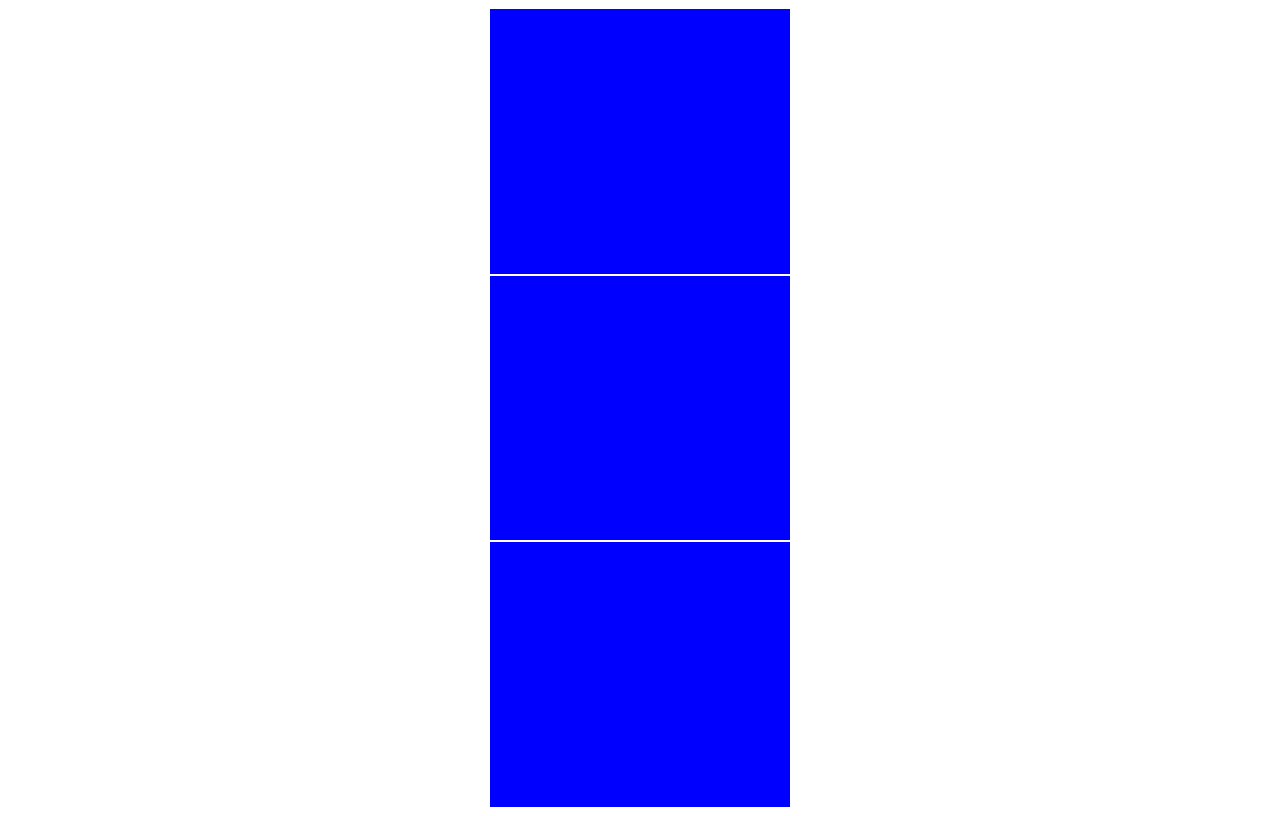
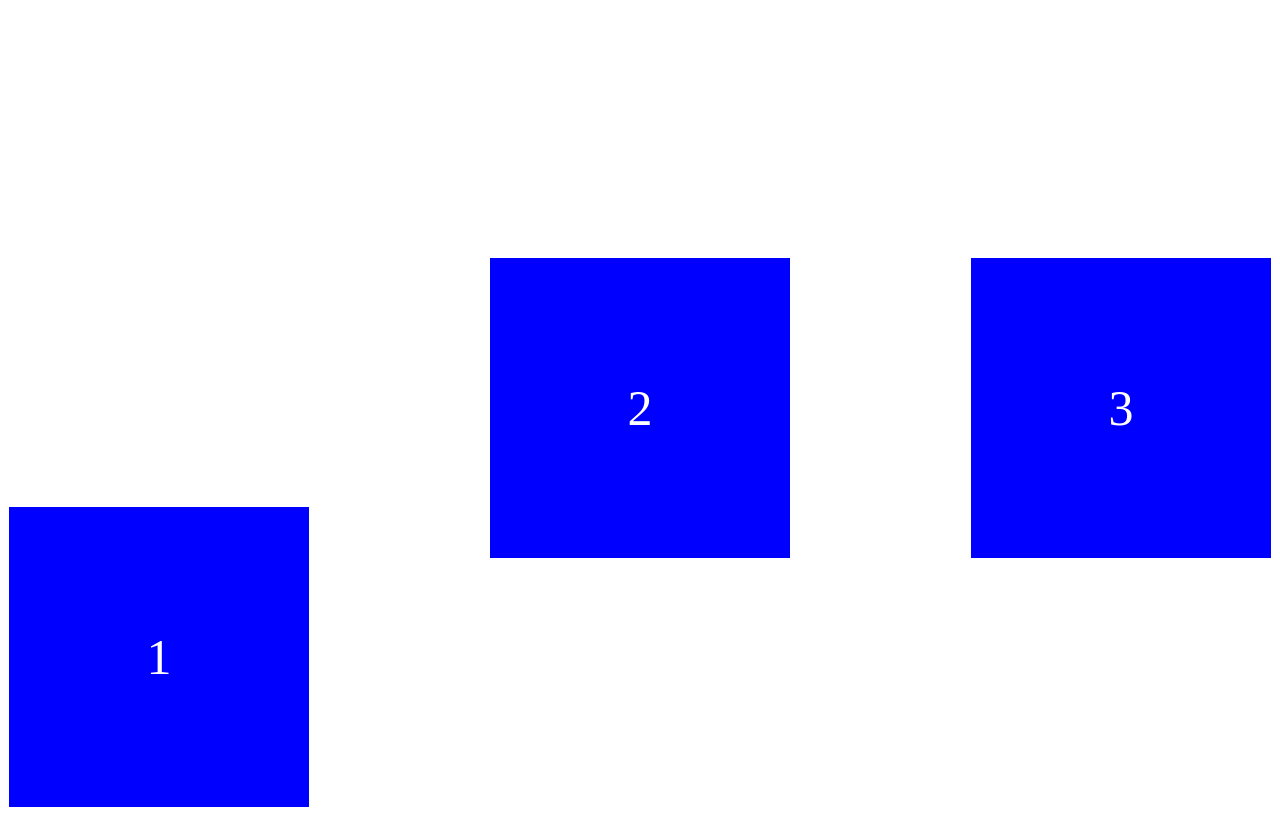
Before and after one commit to chrisms91/css-practice, a plain HTML site: page flexbox.html in a window 1280 px wide. Drawn offline with Linux system fonts and the light colour scheme.

Commit message:
flex-wrap, align-self

```diff
--- a/flexbox.html
+++ b/flexbox.html
@@ -9,13 +9,9 @@
    <style>
      .father {
        display: flex;
-       flex-direction: column;
+       flex-wrap: wrap;
        height: 100vh;
-
-       /* <-- main axis */
        justify-content: space-between;
-
-       /* <-- cross axis */
        align-items: center;
 
      }
@@ -25,15 +21,24 @@
        height: 300px;
        background-color: blue;
        border: 1px solid white;
+       display: flex;
+       justify-content: center;
+       align-items: center;
+       color: white;
+       font-size: 50px;
+     }
+
+     .box:first-child {
+       align-self: flex-end;
      }
    </style>
  </head>
 
  <body>
    <div class="father">
-     <div class="box"></div>
-     <div class="box"></div>
-     <div class="box"></div>
+     <div class="box">1</div>
+     <div class="box">2</div>
+     <div class="box">3</div>
    </div>
 
  </body>
```
Also changed, not shown: README.md.
